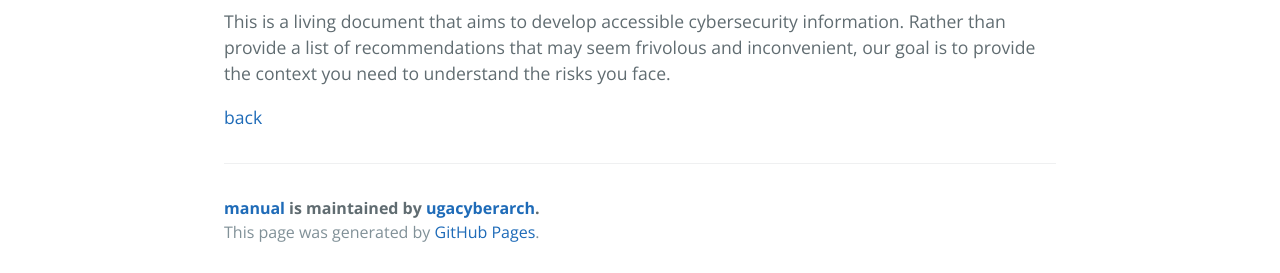
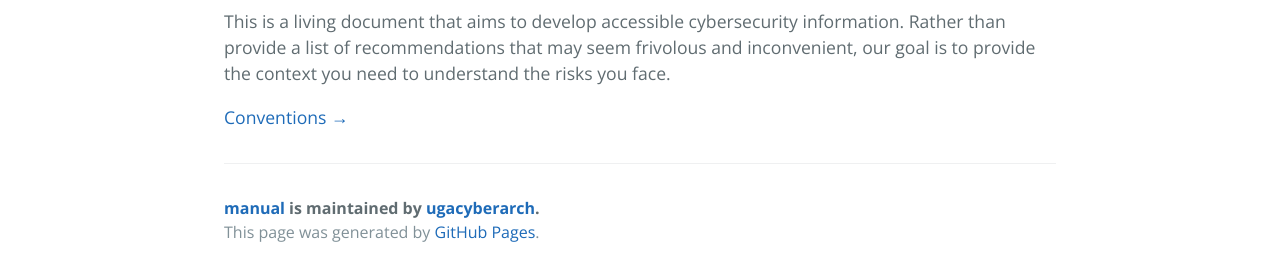
Before and after one commit to ugacyberarch/manual, a Jekyll site: the page built from getting_started.md, in a window 1280 px wide. Shown: the part 1310-1583 px from the top of the page. Built offline with Jekyll 4.4.1, drawn with Linux system fonts in a browser that asks for light colours.

Commit message:
Update from Forestry.io Sammy Vo updated getting_started.md

```diff
--- a/getting_started.md
+++ b/getting_started.md
@@ -32,4 +32,4 @@ Cybersecurity is one of the ways we hope to serve our communities. When we reach
 
 This is a living document that aims to develop accessible cybersecurity information. Rather than provide a list of recommendations that may seem frivolous and inconvenient, our goal is to provide the context you need to understand the risks you face.
 
-[back](./)
+[Conventions →](./conventions.html)
```
